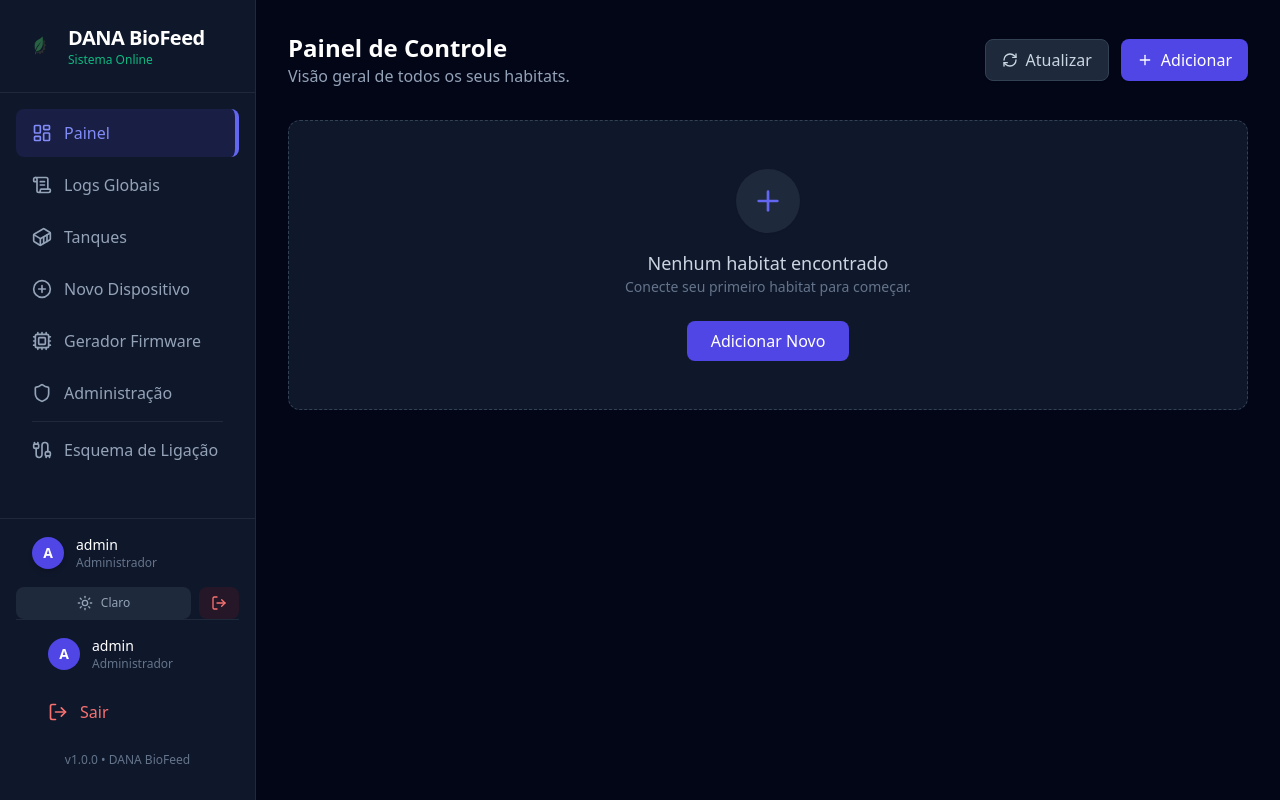
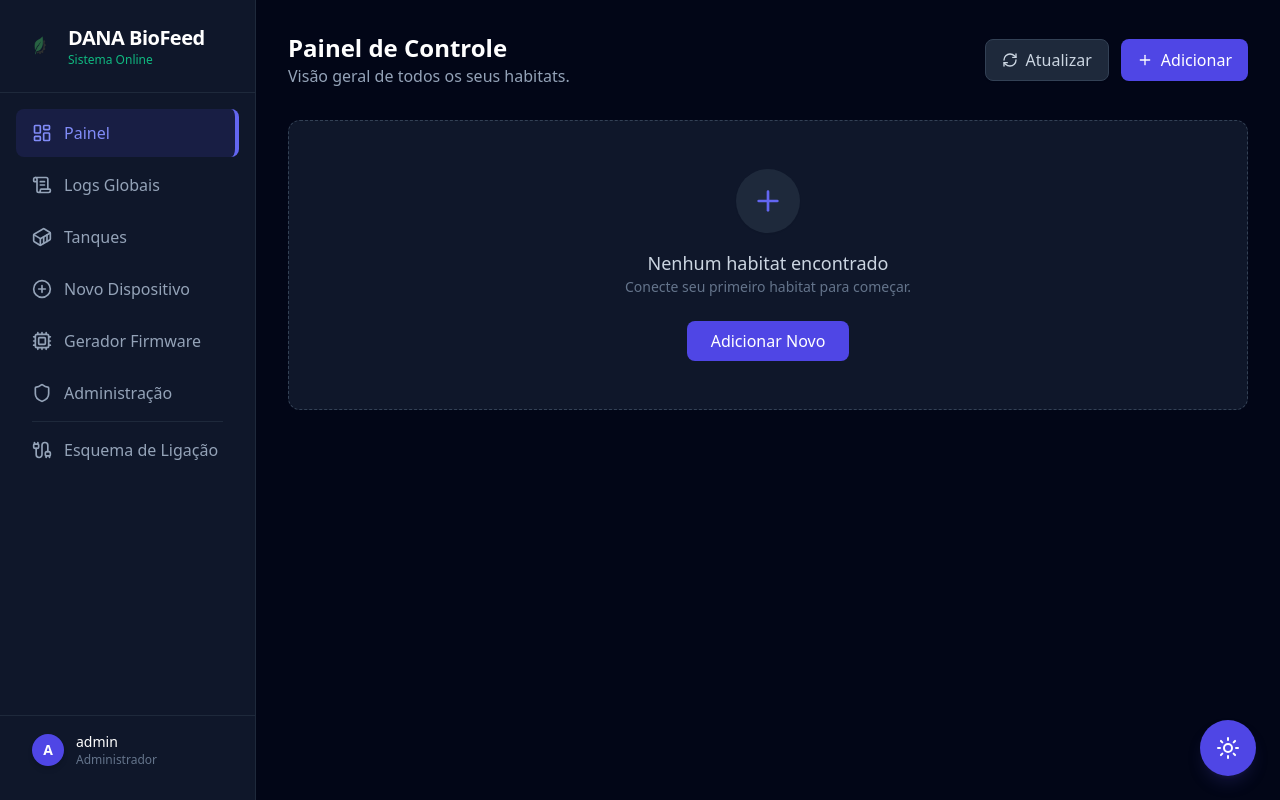
Before and after one commit to DanielMelloo/DANA-BioFeed, a Flask app: page / in a window 1280 px wide. Run offline with Flask 3, Linux system fonts and the light colour scheme; a user stored in the database is signed in; some libraries are stand-ins or nearby versions.

Commit message:
Fix: Remove duplicate user profile in sidebar

```diff
--- a/app/routes/dashboard.py
+++ b/app/routes/dashboard.py
@@ -7,6 +7,7 @@ from app.services.command_bus import CommandBus
 from datetime import datetime
 from flask_login import login_required, current_user
 import json
+from flask import jsonify
 
 dashboard_bp = Blueprint('dashboard', __name__)
 
--- a/app/templates/base.html
+++ b/app/templates/base.html
@@ -138,49 +138,13 @@
                     </div>
                 </div>
 
-                <div class="flex gap-2">
-                    <!-- Theme Toggle (Bottom Left) -->
-                    <button onclick="toggleTheme()" class="flex-1 flex items-center justify-center gap-2 px-3 py-2 bg-slate-100 dark:bg-slate-800 text-slate-600 dark:text-slate-400 hover:bg-slate-200 dark:hover:bg-slate-700 rounded-lg transition-colors" title="Alternar Tema">
-                        <i data-lucide="{{ 'moon' if current_user.theme == 'light' else 'sun' }}" class="w-4 h-4"></i>
-                        <span class="text-xs font-medium">{{ 'Escuro' if current_user.theme == 'light' else 'Claro' }}</span>
-                    </button>
 
-                    <a href="{{ url_for('auth.logout') }}" class="flex items-center justify-center px-3 py-2 bg-red-50 dark:bg-red-900/20 text-red-600 dark:text-red-400 hover:bg-red-100 dark:hover:bg-red-900/40 rounded-lg transition-colors" title="Sair">
-                        <i data-lucide="log-out" class="w-4 h-4"></i>
-                    </a>
-                </div>
                 {% else %}
                     <div class="px-4 py-3 text-slate-500 text-sm italic text-center">
                         Faça login para acessar
                     </div>
                 {% endif %}
-            </nav>
 
-            <div class="p-4 border-t border-slate-800">
-                {% if current_user.is_authenticated %}
-                <div class="mb-4 px-4 flex items-center gap-3">
-                    <div class="w-8 h-8 rounded-full bg-indigo-600 flex items-center justify-center text-white font-bold text-sm">
-                        {{ current_user.username[0]|upper }}
-                    </div>
-                    <div>
-                        <p class="text-sm font-medium text-white">{{ current_user.username }}</p>
-                        <p class="text-xs text-slate-500">{{ 'Administrador' if current_user.is_admin else 'Usuário' }}</p>
-                    </div>
-                </div>
-                <a href="{{ url_for('auth.logout') }}" class="flex items-center gap-3 px-4 py-3 text-red-400 hover:bg-red-900/20 rounded-lg w-full transition-colors">
-                    <i data-lucide="log-out" class="w-5 h-5"></i>
-                    <span>Sair</span>
-                </a>
-                {% else %}
-                <a href="{{ url_for('auth.login') }}" class="flex items-center gap-3 px-4 py-3 bg-indigo-600 hover:bg-indigo-500 text-white rounded-lg w-full transition-colors justify-center font-medium">
-                    <span>Entrar</span>
-                    <i data-lucide="log-in" class="w-4 h-4"></i>
-                </a>
-                {% endif %}
-                <div class="mt-4 px-4 text-xs text-slate-500 text-center">
-                    v1.0.0 • DANA BioFeed
-                </div>
-            </div>
         </aside>
 
         <!-- Main Content -->
@@ -202,8 +166,44 @@
         </main>
     </div>
 
+    <!-- HUD Theme Toggle -->
+    <button onclick="toggleTheme()" class="fixed bottom-6 right-6 z-50 w-14 h-14 bg-indigo-600 hover:bg-indigo-500 text-white rounded-full shadow-lg shadow-indigo-900/30 flex items-center justify-center transition-all hover:scale-110 active:scale-95" title="Alternar Tema">
+        <i id="theme-icon" data-lucide="{{ 'moon' if current_user.theme == 'light' else 'sun' }}" class="w-6 h-6"></i>
+    </button>
+
     <script>
         lucide.createIcons();
+
+        async function toggleTheme() {
+            const html = document.documentElement;
+            const isDark = html.classList.contains('dark');
+            const newTheme = isDark ? 'light' : 'dark';
+
+            // Toggle Class
+            if (newTheme === 'dark') {
+                html.classList.add('dark');
+            } else {
+                html.classList.remove('dark');
+            }
+
+            // Update Icon
+            const icon = document.getElementById('theme-icon');
+            if (icon) {
+                icon.setAttribute('data-lucide', newTheme === 'dark' ? 'sun' : 'moon');
+                lucide.createIcons();
+            }
+
+            // Save to Backend
+            try {
+                await fetch("{{ url_for('dashboard.update_theme') }}", {
+                    method: 'POST',
+                    headers: { 'Content-Type': 'application/json' },
+                    body: JSON.stringify({ theme: newTheme })
+                });
+            } catch (err) {
+                console.error('Failed to save theme', err);
+            }
+        }
 
         async function copyToClipboard(text, buttonElement) {
             try {
```
